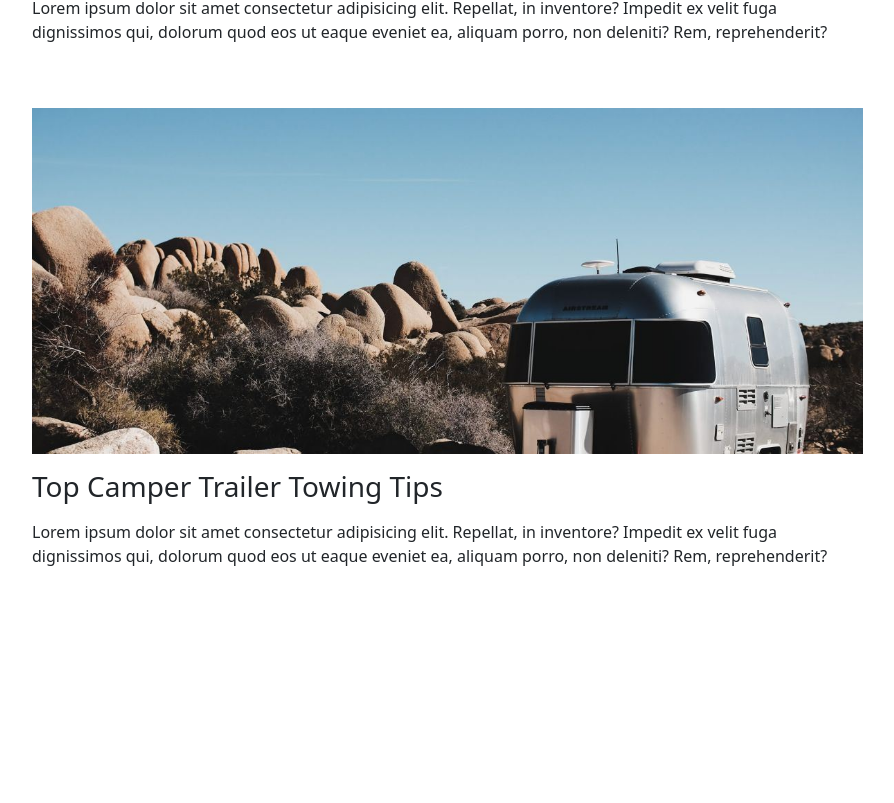
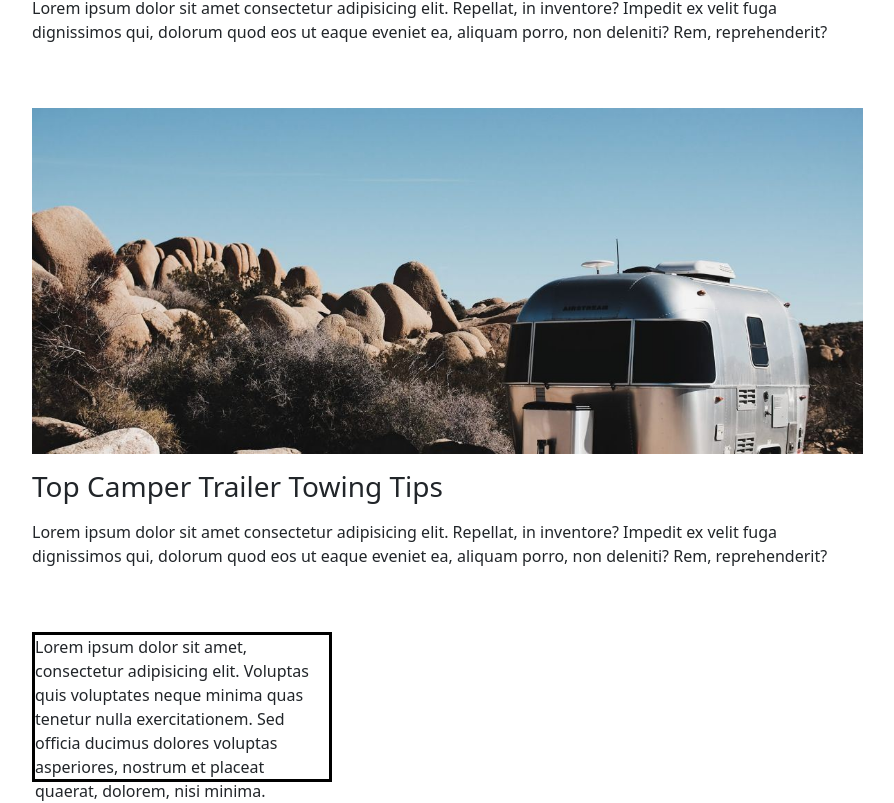
Before and after one commit to ClaudiaLanzoni/proj-html-vuejs, a Vue app: page / in a window 1280 px wide. Shown: the part 2794-3597 px from the top of the page, without its empty margins (50-944 px from the left). Before the commit the page ends 3426 px from the top, so only its background shows below. Built offline with nearby package versions, Linux system fonts and the light colour scheme.

Commit message:
AsideSocialMedia component creation, attempts to render it as col-3 despite being outside CardPost col-9 iteration

```diff
--- /dev/null
+++ b/src/components/AsideSocialMedia.vue
@@ -0,0 +1,31 @@
+<template>
+  <div>
+      <div class="prova">
+          <p>Lorem ipsum dolor sit amet, consectetur adipisicing elit. Voluptas quis voluptates neque minima quas tenetur nulla exercitationem. Sed officia ducimus dolores voluptas asperiores, nostrum et placeat quaerat, dolorem, nisi minima.</p>
+      </div>
+
+  </div>
+</template>
+
+<script>
+export default {
+    name : 'AsideSocialMedia',
+    props : [''],
+    data : function () {
+        return {
+
+    }
+    }
+}
+</script>
+
+<style scoped lang="scss">
+@import "../style/variables.scss";
+
+.prova {
+    width: 300px;
+    height: 150px;
+    border: 3px solid black;
+}
+
+</style>
--- a/src/components/Main.vue
+++ b/src/components/Main.vue
@@ -70,11 +70,16 @@
 
       <div class="container">
         <div class="row">
-
+          <!-- Large posts section with content cards -->
           <CardPost class="col-9"
           v-for="(element, index) in postsCard" :key="index" :post="element"/>
 
+          <!-- ULTIMO POST TRAVEL, card? -->
+          <div></div>
+
+          <AsideSocialMedia class="col-2"/>
         </div>
+
       </div>
 
 
@@ -84,6 +89,7 @@
 <script>
 import CardJumbotron from './CardJumbotron.vue';
 import CardPost from './CardPost.vue';
+import AsideSocialMedia from './AsideSocialMedia.vue';
 
 export default {
   name: 'Main',
@@ -92,7 +98,8 @@ export default {
   },
   components: {
     CardJumbotron,
-    CardPost
+    CardPost,
+    AsideSocialMedia
   },
   data : function () {
     return {
```
